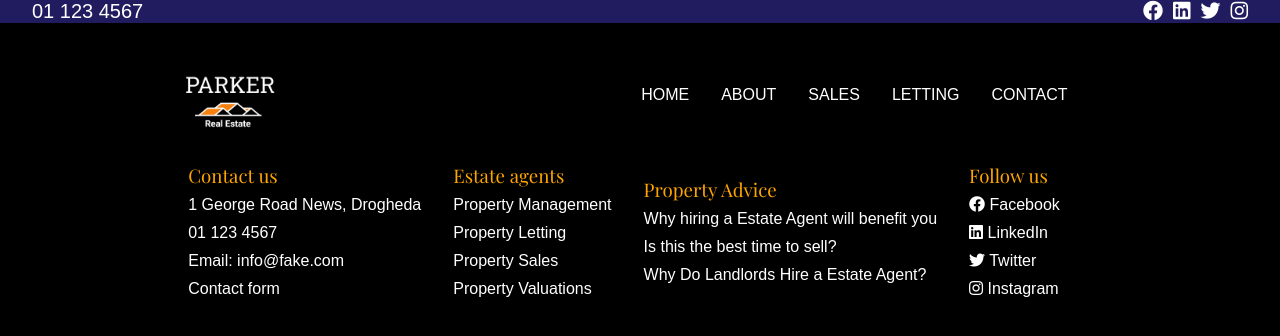
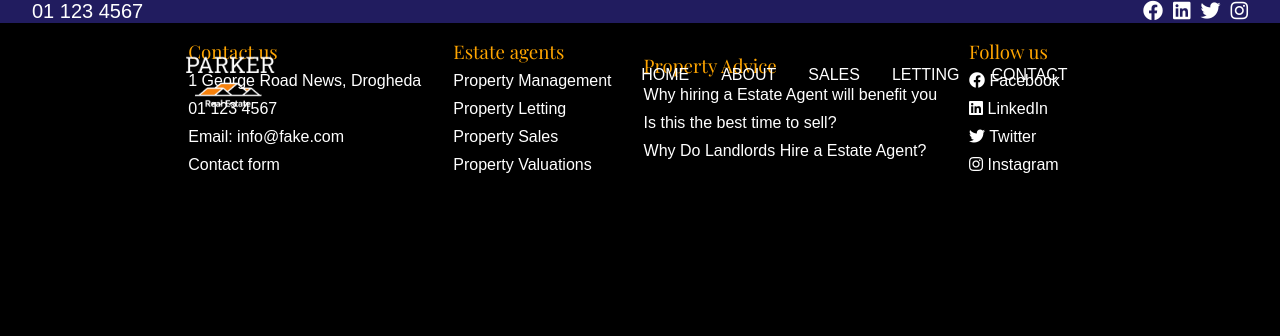
Before and after one commit to victoria-parker/real-estate-website-clone, a PHP site: page /sales.php in a window 1280 px wide. Shown: the top 336 px of the page. Run offline with PHP 8.4, Linux system fonts and the light colour scheme; some libraries are stand-ins or nearby versions.

Commit message:
nav with position absolute

```diff
--- a/includes/header.php
+++ b/includes/header.php
@@ -20,9 +20,9 @@
             </ul>
         </div>
         <div id="navigation-bar">
+            <nav>
             <div id="logo"><img src="images/logo.png" alt="logo" width="100px"></div>
             <button class="btn">&equiv;</button>
-            <nav id="menu">
                 <ul>
                     <li><a href="index.php">HOME</a></li>
                     <li><a href="about.php">ABOUT</a></li>
--- a/style/style.css
+++ b/style/style.css
@@ -36,14 +36,18 @@ body{
 }
 #navigation-bar{
    width: 100%;
-   display: flex;
-   flex-direction: row;
-   justify-content: space-around;
-   align-items: center;
-   padding-top: 1.25rem;
    font-family: Arial, Helvetica, sans-serif;
+   position: relative;
 }
-
+#navigation-bar nav{
+    width: 100%;
+    display: flex;
+    flex-direction: row;
+    justify-content: space-around;
+    align-items: center;
+    position: absolute;
+    top: 0;
+}
 #navigation-bar nav ul{
     list-style: none;
     display: flex;
@@ -66,7 +70,7 @@ h1, h2, h3{
    display: flex;
    justify-content: center;
    align-items: center;
-   padding:5rem;
+   padding:7rem;
 }
 
 .hero-index h1{
@@ -108,7 +112,7 @@ h1, h2, h3{
     margin-top:.5rem;
 }
 #our-services{
-    /* background-color: #252525;  */
+    background-color: #252525;
     color: white;
     display: flex;
     flex-direction:row;
@@ -207,14 +211,11 @@ h1, h2, h3{
     display: block;
 }
 .contact-section{
-    background: url("https://images.pexels.com/photos/1797393/pexels-photo-1797393.jpeg?auto=compress&cs=tinysrgb&dpr=2&h=650&w=940") rgba(0, 0, 0, 0.6);
-    background-blend-mode: multiply;
-    background-size: cover;
-    height: 80vh;
     display: flex;
     flex-direction: row;
     justify-content: center;
     align-items: center;
+    padding: 7rem;
 }
 .contact-section form{
     display: flex;
```
Also changed, not shown: index.php (+10 -1 lines).
